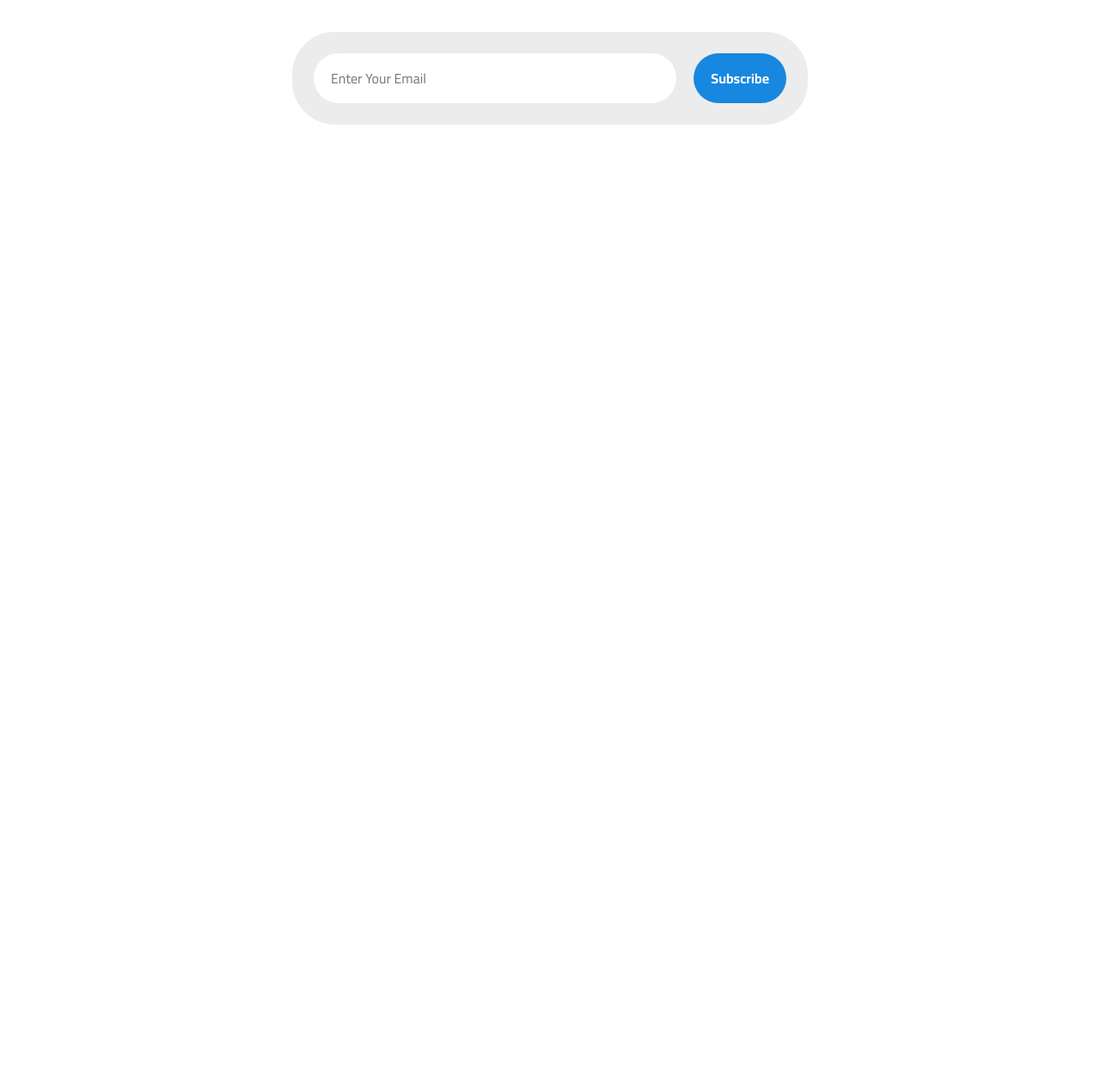
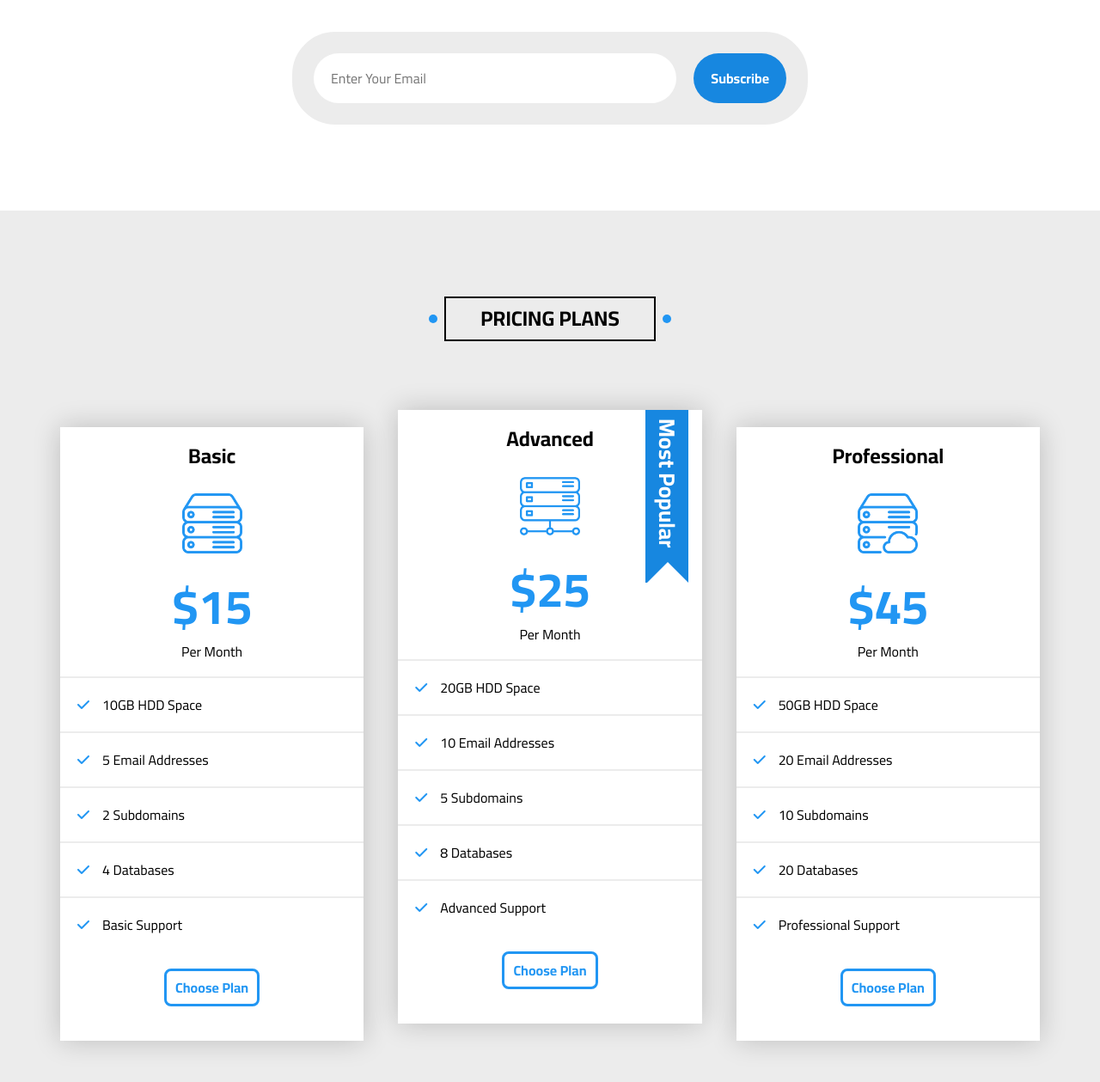
Before and after one commit to Mo-isam/Template-Three, a plain HTML site: page index.html in a window 1280 px wide. Shown: the part 9931-11190 px from the top of the page at 86% size. Before the commit the page ends 10176 px from the top, so only its background shows below. Drawn offline with Linux system fonts and the light colour scheme.

Commit message:
pricicng

```diff
--- a/css/master.css
+++ b/css/master.css
@@ -1051,3 +1051,127 @@ nav .menu:hover .mage-menu {
     }
 }
 /* ? End events */
+/* ? pricing */
+.pricicng {
+    padding-top: var(--main-padding-top);
+    padding-bottom: var(--main-padding-bottom);
+    background-color: var(--section-background);
+}
+.pricicng .container {
+    display: grid;
+    grid-template-columns: repeat(auto-fill, minmax(300px, 1fr));
+    gap: 40px;
+    /* align-items: center; */
+}
+.pricicng .box {
+    position: relative;
+    display: flex;
+    flex-direction: column;
+    background-color: white;
+    box-shadow: 0 0 30px 0 rgba(0, 0, 0, 0.199);
+    z-index: 8;
+}
+.pricicng .box::before,
+.pricicng .box::after {
+    content: "";
+    position: absolute;
+    height: 50%;
+    width: 0;
+    transition: var(--main-transition);
+    background-color: #f6f6f6;
+    z-index: -1;
+}
+.pricicng .box::before {
+    top: 0;
+    right: 0;
+}
+.pricicng .box::after {
+    bottom: 0;
+    left: 0;
+}
+.pricicng .box:hover::before,
+.pricicng .box:hover::after {
+    width: 100%;
+}
+.pricicng .m {
+    transform: translateY(-20px);
+}
+.pricicng .m:hover > div::after {
+    border-color: transparent transparent #f6f6f6 transparent;
+}
+.pricicng .m > div::after {
+    position: absolute;
+    content: "";
+    border: solid 25px;
+    border-color: transparent transparent white transparent;
+    right: 15px;
+    top: 152px;
+    transition: 300ms;
+}
+.pricicng .m > div::before {
+    position: absolute;
+    content: "Most Popular";
+    background-color: var(--main-color-alt);
+    color: white;
+    padding: 10px 40px 10px 10px;
+    font-size: 26px;
+    font-weight: bold;
+    top: 0;
+    right: -185px;
+    transform: rotatez(90deg);
+    transform-origin: left top;
+}
+@media (max-width: 1200px) {
+    .pricicng .m {
+        transform: translateY(0px);
+    }
+}
+.pricicng .box > div {
+    padding: 20px;
+    display: flex;
+    flex-direction: column;
+    align-items: center;
+    row-gap: 10px;
+    text-transform: capitalize;
+}
+.pricicng .box h3 {
+    font-size: 24px;
+}
+.pricicng .box h2 {
+    color: var(--main-color);
+    font-size: 56px;
+    font-weight: 900;
+}
+.pricicng .box img {
+    width: 70px;
+    margin: 20px 0;
+}
+.pricicng .box li {
+    padding: 15px 20px;
+    line-height: 2;
+    border-top: solid 2px var(--section-background);
+}
+.pricicng .box li::before {
+    content: "\f00c";
+    font-family: "Font Awesome 6 Free";
+    font-weight: 900;
+    margin-right: 15px;
+    color: var(--main-color);
+}
+.pricicng .box a {
+    color: var(--main-color);
+    margin: 20px auto 40px;
+    padding: 10px;
+    width: fit-content;
+    border: solid 3px var(--main-color);
+    text-transform: capitalize;
+    font-size: 16px;
+    font-weight: 800;
+    border-radius: 8px;
+    transition: var(--main-transition);
+}
+.pricicng .box a:hover {
+    color: white;
+    background-color: var(--main-color);
+}
+/* ? end pricing */
--- a/index.html
+++ b/index.html
@@ -761,6 +761,64 @@
         </div>
     </div>
     <!-- ? end events -->
+    <!-- ? pricing  -->
+    <div class="pricicng">
+        <div class="title">
+            <h2>pricing plans</h2>
+        </div>
+        <div class="container">
+            <div class="box">
+                <div>
+                    <h3>basic</h3>
+                    <img src="images/hosting-basic.png" alt="hosting">
+                    <h2>$15</h2>
+                    <p>per month</p>
+                </div>
+                <ul>
+                    <li>10GB HDD Space</li>
+                    <li>5 Email Addresses</li>
+                    <li>2 Subdomains</li>
+                    <li>4 Databases</li>
+                    <li>Basic Support</li>
+                </ul>
+                <a href="#">choose plan</a>
+            </div>
+            <div class="box m">
+                <div>
+                    <h3>advanced</h3>
+                    <img src="images/hosting-advanced.png" alt="hosting">
+                    <h2>$25</h2>
+                    <p>per month</p>
+                </div>
+                <ul>
+                    <li>20GB HDD Space</li>
+                    <li>10 Email Addresses</li>
+                    <li>5 Subdomains</li>
+                    <li>8 Databases</li>
+                    <li>Advanced Support</li>
+                </ul>
+                <a href="#">choose plan</a>
+            </div>
+            <div class="box">
+                <div>
+                    <h3>professional</h3>
+                    <img src="images/hosting-professional.png" alt="hosting">
+                    <h2>$45</h2>
+                    <p>per month</p>
+                </div>
+                <ul>
+                    <li>50GB HDD Space</li>
+                    <li>20 Email Addresses</li>
+                    <li>10 Subdomains</li>
+                    <li>20 Databases</li>
+                    <li>Professional Support</li>
+                </ul>
+                <a href="#">choose plan</a>
+            </div>
+        </div>
+    </div>
+    </div>
+    <!-- ? End pricing  -->
 </body>
 
 </html>
```
